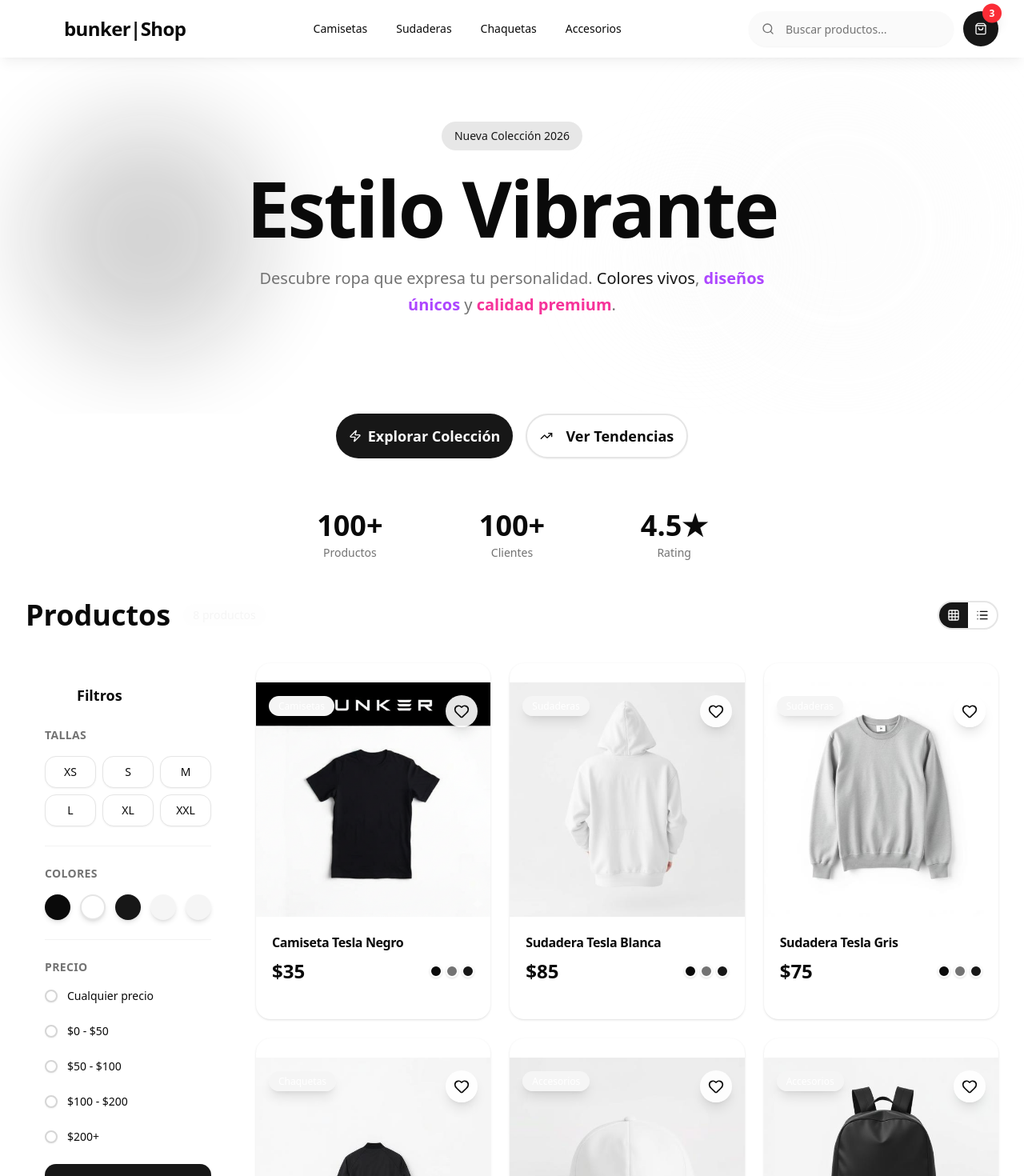
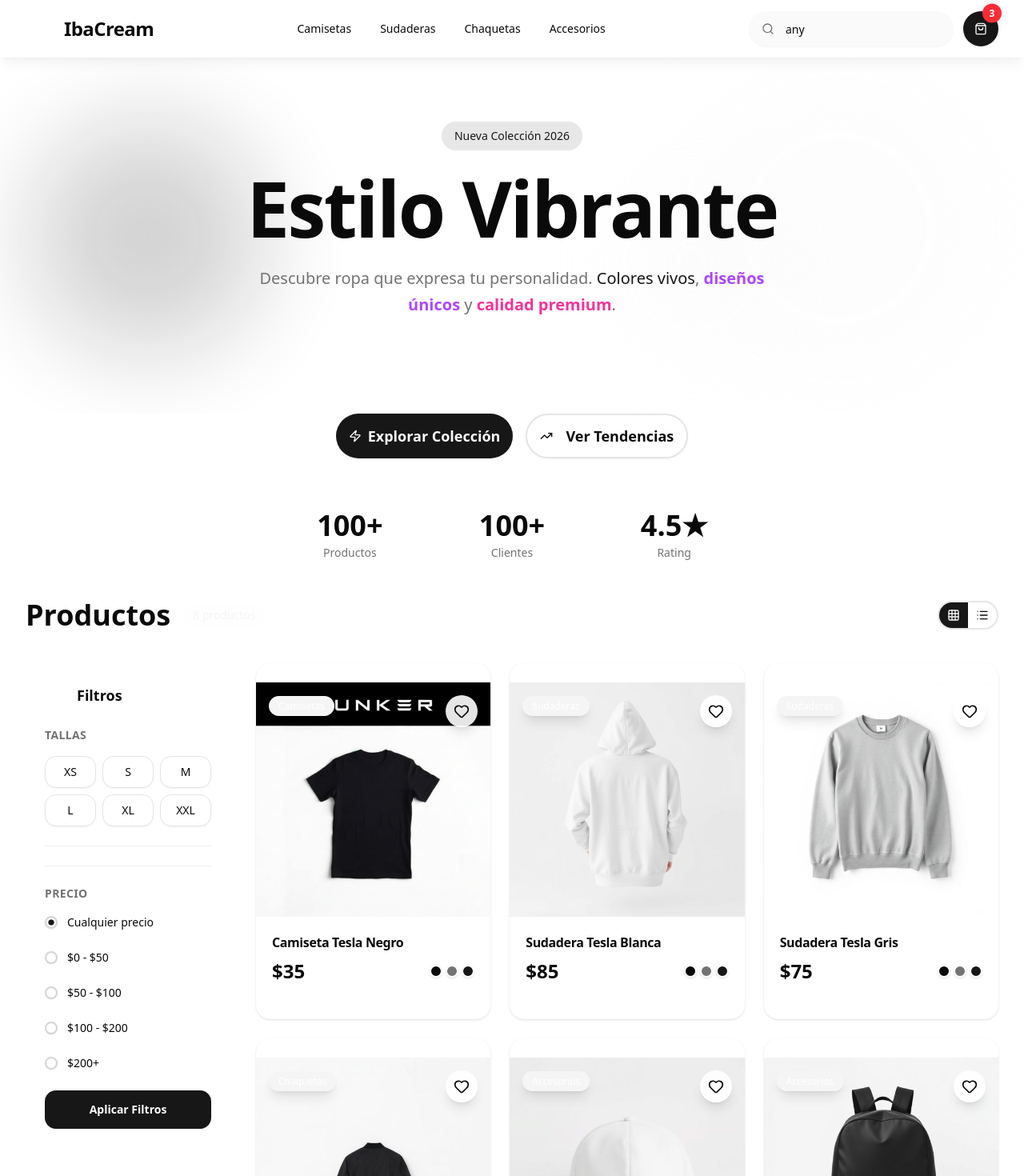
Before and after one commit to EdisonAndresPerez/Plantilla_Venta_Ecommerce, a React (Vite) app: page / in a window 1280 px wide. Shown: the top 1470 px of the page at 80% size. Built offline with nearby package versions, Linux system fonts and the light colour scheme.

Commit message:
creamos un customHook para manejar el searchparams y poder reutilizarlo msa facil. por ahora tenemos el precio, la talla y la busqueda

```diff
--- /dev/null
+++ b/src/hooks/useProductFilters.tsx
@@ -0,0 +1,53 @@
+import { useSearchParams } from "react-router";
+
+export const useProductFilters = () => {
+  const [searchParams, setSearchParams] = useSearchParams();
+
+  // Getters - leer valores actuales
+  const currentsizes =
+    searchParams.get("sizes")?.split(",").filter(Boolean) || [];
+  const currentPrice = searchParams.get("price") || "any";
+  const currentSearch = searchParams.get("search") || "";
+
+  // Setters - funciones para actualizar
+  const setSizes = (newSizes: string[]) => {
+    if (newSizes.length > 0) {
+      searchParams.set("sizes", newSizes.join(","));
+    } else {
+      searchParams.delete("sizes");
+    }
+    setSearchParams(searchParams);
+  };
+
+  const setPrice = (newPrice: string) => {
+    searchParams.set("price", newPrice);
+    setSearchParams(searchParams);
+  };
+
+  const setSearch = (newSearch: string) => {
+    if (newSearch) {
+      searchParams.set("search", newSearch);
+    } else {
+      searchParams.delete("search");
+    }
+    setSearchParams(searchParams);
+  };
+
+  // Helper para toggle de tallas
+  const toggleSize = (sizeId: string) => {
+    const newSizes = currentsizes.includes(sizeId)
+      ? currentsizes.filter((s) => s !== sizeId)
+      : [...currentsizes, sizeId];
+    setSizes(newSizes);
+  };
+
+  return {
+    currentsizes,
+    currentPrice,
+    currentSearch,
+    setSizes,
+    setPrice,
+    setSearch,
+    toggleSize,
+  };
+};
--- a/src/shop_front/components/CustomHeader.tsx
+++ b/src/shop_front/components/CustomHeader.tsx
@@ -2,9 +2,11 @@ import { Search, ShoppingBag, Menu, Sparkles } from "lucide-react";
 import { Button } from "@/components/ui/button";
 import { Input } from "@/components/ui/input";
 import { useState } from "react";
+import { useProductFilters } from "@/hooks/useProductFilters";
 
 export const CustomHeader = () => {
   const [cartCount] = useState(3);
+  const { currentPrice, setSearch } = useProductFilters();
 
   return (
     <header className="sticky top-0 z-50 w-full glass-effect shadow-lg shadow-primary/5">
@@ -12,7 +14,11 @@ export const CustomHeader = () => {
         <div className="flex h-18 items-center justify-between py-3">
           {/* Logo */}
           <div className="flex items-center space-x-4">
-            <Button variant="ghost" size="icon" className="md:hidden hover:bg-primary/10">
+            <Button
+              variant="ghost"
+              size="icon"
+              className="md:hidden hover:bg-primary/10"
+            >
               <Menu className="h-5 w-5" />
             </Button>
             <div className="flex items-center gap-2">
@@ -20,16 +26,17 @@ export const CustomHeader = () => {
                 <Sparkles className="h-5 w-5 text-white" />
               </div>
               <h1 className="text-2xl font-bold tracking-tight">
-                <span className="text-foreground">bunker</span>
-                <span className="text-primary">|</span>
-                <span className="text-gradient">Shop</span>
+                <span className="text-foreground">Iba</span>
+
+                <span className="text-gradient">Cream</span>
               </h1>
             </div>
           </div>
 
           {/* Navigation - Desktop */}
           <nav className="hidden md:flex items-center space-x-1">
-            {["Camisetas", "Sudaderas", "Chaquetas", "Accesorios"].map((item) => (
+            {["Camisetas", "Sudaderas", "Chaquetas", "Accesorios"].map(
+              (item) => (
                 <a
                   key={item}
                   href="#"
@@ -37,7 +44,8 @@ export const CustomHeader = () => {
                 >
                   {item}
                 </a>
-            ))}
+              ),
+            )}
           </nav>
 
           {/* Search and Cart */}
@@ -48,11 +56,17 @@ export const CustomHeader = () => {
                 <Input
                   placeholder="Buscar productos..."
                   className="pl-11 w-64 h-11 rounded-full border-2 border-transparent bg-muted/50 focus:border-primary focus:bg-white transition-all duration-300"
+                  value={currentPrice}
+                  onChange={(e) => setSearch(e.target.value)}
                 />
               </div>
             </div>
 
-            <Button variant="ghost" size="icon" className="md:hidden hover:bg-primary/10 rounded-full">
+            <Button
+              variant="ghost"
+              size="icon"
+              className="md:hidden hover:bg-primary/10 rounded-full"
+            >
               <Search className="h-5 w-5" />
             </Button>
 
--- a/src/shop_front/components/ProductFilter.tsx
+++ b/src/shop_front/components/ProductFilter.tsx
@@ -3,25 +3,11 @@ import { Separator } from "@/components/ui/separator";
 import { RadioGroup, RadioGroupItem } from "@/components/ui/radio-group";
 import { Label } from "@/components/ui/label";
 import { Sparkles } from "lucide-react";
-import { useSearchParams } from "react-router";
+import { useProductFilters } from "@/hooks/useProductFilters";
+
 
 const ProductFilter = () => {
-  //searchParams para leer la URL
-  //setSearchParams para ESCRIBIR / MODIFICAR la URL
-  const [searchParams, setSearchParams] = useSearchParams();
-
-  //talla actuales
-  const currentsizes = searchParams.get("sizes")?.split(",") || [];
-
-  //funcion para manejar el cambio de talla
-  const handleSizeChange = (sizeId: string) => {
-   const newSizes = currentsizes.includes(sizeId)
-      ? currentsizes.filter((size) => size !== sizeId) //eliminar talla
-      : [...currentsizes, sizeId]; //agregar talla
-
-      searchParams.set('sizes', newSizes.join(','));
-      setSearchParams(searchParams);
-  };
+ const { currentsizes, currentPrice, toggleSize, setPrice } = useProductFilters();
 
   const sizes = [
     { id: "xs", label: "XS" },
@@ -30,14 +16,6 @@ const ProductFilter = () => {
     { id: "l", label: "L" },
     { id: "xl", label: "XL" },
     { id: "xxl", label: "XXL" },
-  ];
-
-  const colors = [
-    { id: "black", color: "bg-foreground" },
-    { id: "white", color: "bg-white border-2 border-border" },
-    { id: "coral", color: "bg-primary" },
-    { id: "purple", color: "bg-secondary" },
-    { id: "teal", color: "bg-accent" },
   ];
 
   return (
@@ -58,10 +36,10 @@ const ProductFilter = () => {
           {sizes.map((size) => (
             <Button
               key={size.id}
-              onClick={() => handleSizeChange(size.id)}
+              onClick={() => toggleSize(size.id)}
               variant={currentsizes.includes(size.id) ? "default" : "outline"}
               size="sm"
-              className="h-10 rounded-xl font-medium hover:bg-primary hover:text-white hover:border-primary transition-all duration-300"
+              className="h-10 rounded-xl font-medium hover:bg-primary hover:text-white hover:border-primary transition-all duration-300 cursor-pointer"
             >
               {size.label}
             </Button>
@@ -71,21 +49,6 @@ const ProductFilter = () => {
 
       <Separator className="bg-border/50" />
 
-      {/* Colors */}
-      <div className="space-y-4">
-        <h4 className="font-semibold text-sm text-muted-foreground uppercase tracking-wide">
-          Colores
-        </h4>
-        <div className="flex gap-3">
-          {colors.map((color) => (
-            <button
-              key={color.id}
-              className={`h-8 w-8 rounded-full ${color.color} hover:scale-125 transition-transform duration-300 shadow-md hover:shadow-lg`}
-            />
-          ))}
-        </div>
-      </div>
-
       <Separator className="bg-border/50" />
 
       {/* Price Range */}
@@ -93,7 +56,7 @@ const ProductFilter = () => {
         <h4 className="font-semibold text-sm text-muted-foreground uppercase tracking-wide">
           Precio
         </h4>
-        <RadioGroup defaultValue="" className="space-y-3">
+        <RadioGroup defaultValue={currentPrice} onValueChange={setPrice} className="space-y-3">
           {[
             { value: "any", label: "Cualquier precio" },
             { value: "0-50", label: "$0 - $50" },
```
Lines whose indentation alone changed are shown as unchanged.
